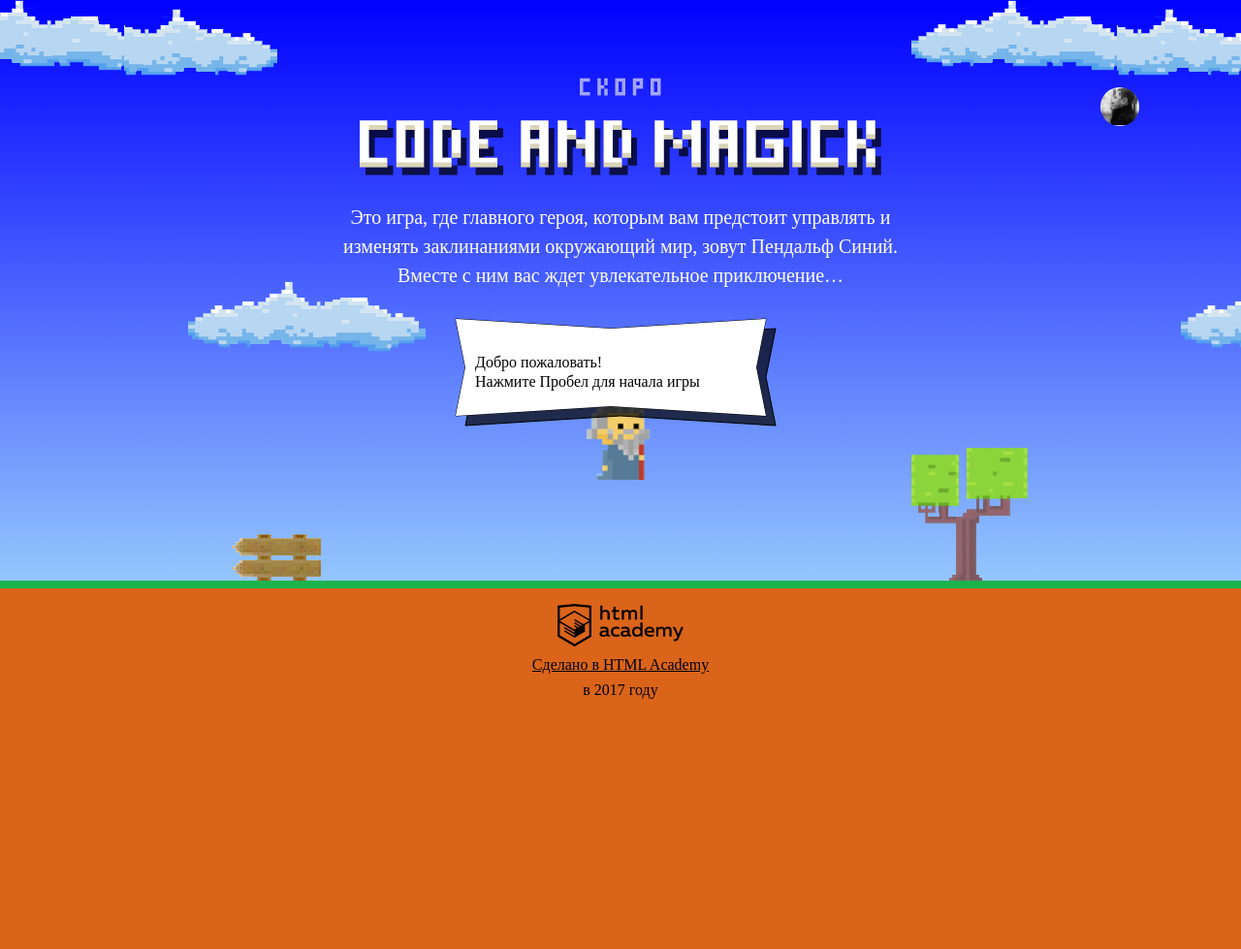
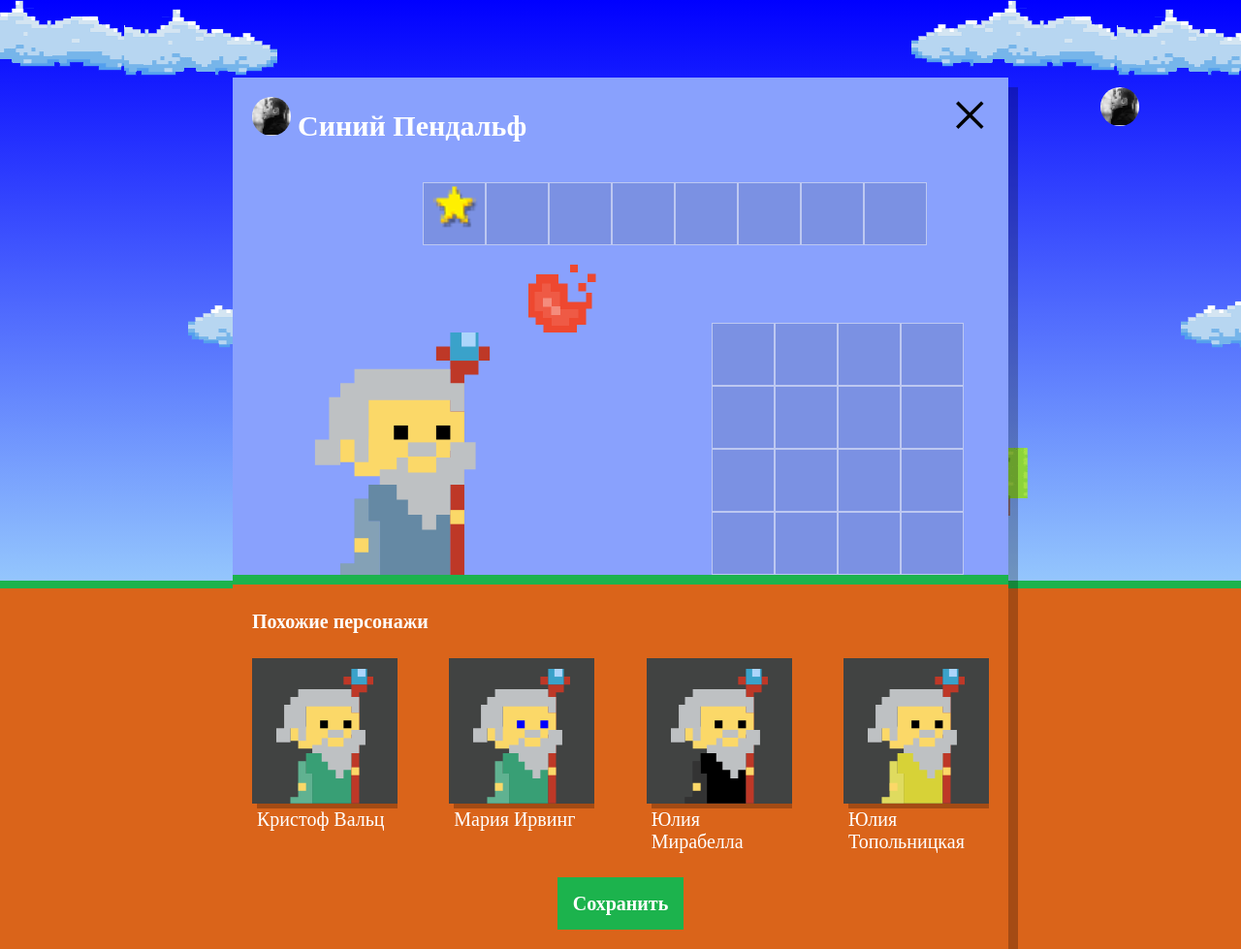
Before and after one commit to Isyumich/181350-code-and-magick-20, a website: page index.html in a window 1280 px wide. Shown: the whole page at 97% size. Before the commit the page ends 800 px from the top, so only its background shows below. Drawn offline with Linux system fonts and the light colour scheme; a web font is replaced by a local one.

Commit message:
нас орда

```diff
--- a/index.html
+++ b/index.html
@@ -197,6 +197,7 @@
 
   <script src="js/stat.js"></script>
   <script src="js/game.js"></script>
+  <script src="js/setup.js"></script>
 
 </body>
 
--- /dev/null
+++ b/js/setup.js
@@ -0,0 +1,64 @@
+'use strict';
+
+var WIZARD_NAMES = ['Иван', 'Хуан Себастьян', 'Мария', 'Кристоф', 'Виктор', 'Юлия', 'Люпита', 'Вашингтон'];
+var WIZARD_SURNAMES = ['да Марья', 'Верон', 'Мирабелла', 'Вальц', 'Онопко', 'Топольницкая', 'Нионго', 'Ирвинг'];
+var WIZARD_COAT_COLORS = ['rgb(101, 137, 164)', 'rgb(241, 43, 107)', 'rgb(146, 100, 161)', 'rgb(56, 159, 117)', 'rgb(215, 210, 55)', 'rgb(0, 0, 0)'];
+var WIZARD_EYE_COLORS = ['black', 'red', 'blue', 'yellow', 'green'];
+
+// Покажем окно выбора персонажей
+var userDialog = document.querySelector('.setup');
+userDialog.classList.remove('hidden');
+userDialog.querySelector('.setup-similar').classList.remove('hidden');
+
+// Функция получения случайного числа
+function getRandomNumber(min, max) {
+  return Math.random() * (max - min) + min;
+}
+
+// Создание списка персонажей
+var wizards = [
+  {
+    name: WIZARD_NAMES[Math.round(getRandomNumber(1, 8))] + ' ' + WIZARD_SURNAMES[Math.round(getRandomNumber(1, 8))],
+    coatColor: WIZARD_COAT_COLORS[Math.round(getRandomNumber(1, 8))],
+    eyeColor: WIZARD_EYE_COLORS[Math.round(getRandomNumber(1, 8))]
+  },
+  {
+    name: WIZARD_NAMES[Math.round(getRandomNumber(1, 8))] + ' ' + WIZARD_SURNAMES[Math.round(getRandomNumber(1, 8))],
+    coatColor: WIZARD_COAT_COLORS[Math.round(getRandomNumber(1, 8))],
+    eyeColor: WIZARD_EYE_COLORS[Math.round(getRandomNumber(1, 8))]
+  },
+  {
+    name: WIZARD_NAMES[Math.round(getRandomNumber(1, 8))] + ' ' + WIZARD_SURNAMES[Math.round(getRandomNumber(1, 8))],
+    coatColor: WIZARD_COAT_COLORS[Math.round(getRandomNumber(1, 8))],
+    eyeColor: WIZARD_EYE_COLORS[Math.round(getRandomNumber(1, 8))]
+  },
+  {
+    name: WIZARD_NAMES[Math.round(getRandomNumber(1, 8))] + ' ' + WIZARD_SURNAMES[Math.round(getRandomNumber(1, 8))],
+    coatColor: WIZARD_COAT_COLORS[Math.round(getRandomNumber(1, 8))],
+    eyeColor: WIZARD_EYE_COLORS[Math.round(getRandomNumber(1, 8))]
+  }
+];
+
+// Функция рендеринга волшебника
+var similarWizardTemplate = document.querySelector('#similar-wizard-template')
+  .content
+  .querySelector('.setup-similar-item');
+
+var renderWizard = function (wizard) {
+  var wizardElement = similarWizardTemplate.cloneNode(true);
+
+  wizardElement.querySelector('.setup-similar-label').textContent = wizard.name;
+  wizardElement.querySelector('.wizard-coat').style.fill = wizard.coatColor;
+  wizardElement.querySelector('.wizard-eyes').style.fill = wizard.eyeColor;
+
+  return wizardElement;
+};
+
+// Сам рендеринг
+var similarListElement = userDialog.querySelector('.setup-similar-list');
+
+var fragment = document.createDocumentFragment();
+for (var i = 0; i < wizards.length; i++) {
+  fragment.appendChild(renderWizard(wizards[i]));
+}
+similarListElement.appendChild(fragment);
--- a/js/stat.js
+++ b/js/stat.js
@@ -1,5 +1,5 @@
 'use strict';
-// Константы
+
 var CLOUD_WIDTH = 420;
 var CLOUD_HEIGHT = 270;
 var CLOUD_X = 100;
```
